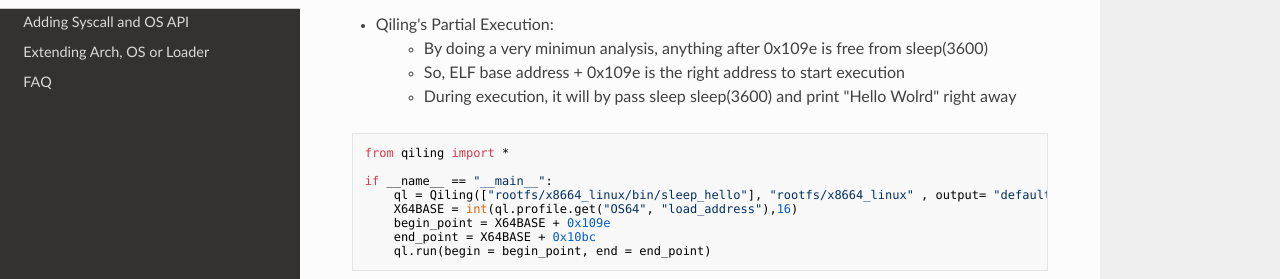
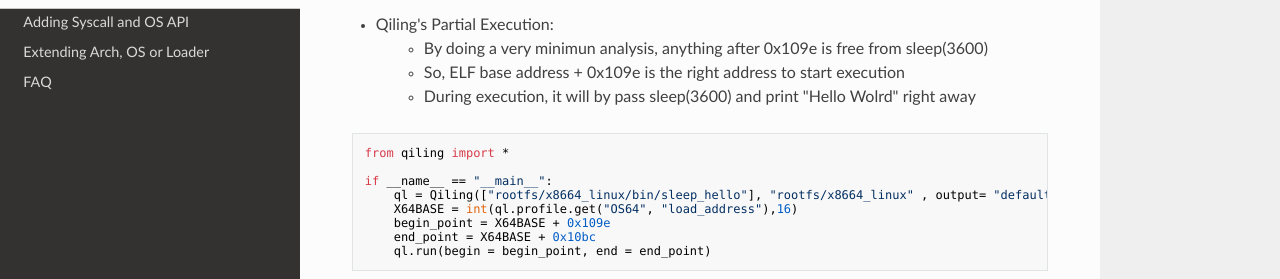
Before and after one commit to qilingframework/rtfd.io, an MkDocs documentation site: the page built from docs/partial.md, in a window 1280 px wide and 1002 px high. Shown: the part 514-793 px from the top of the window. Built offline with MkDocs 1.6.1, drawn with Linux system fonts in a browser that asks for light colours; nearby versions of some CDN libraries.

Commit message:
partial execution

````diff
--- a/docs/partial.md
+++ b/docs/partial.md
@@ -29,7 +29,7 @@ int main(int argc, const char **argv)
 - Qiling's Partial Execution:
 > - By doing a very minimun analysis, anything after 0x109e is free from sleep(3600)
 > - So, ELF base address +  0x109e is the right address to start execution
-> - During execution, it will by pass sleep sleep(3600) and print "Hello Wolrd" right away
+> - During execution, it will by pass sleep(3600) and print "Hello Wolrd" right away
 ```python
 from qiling import *
 
````
